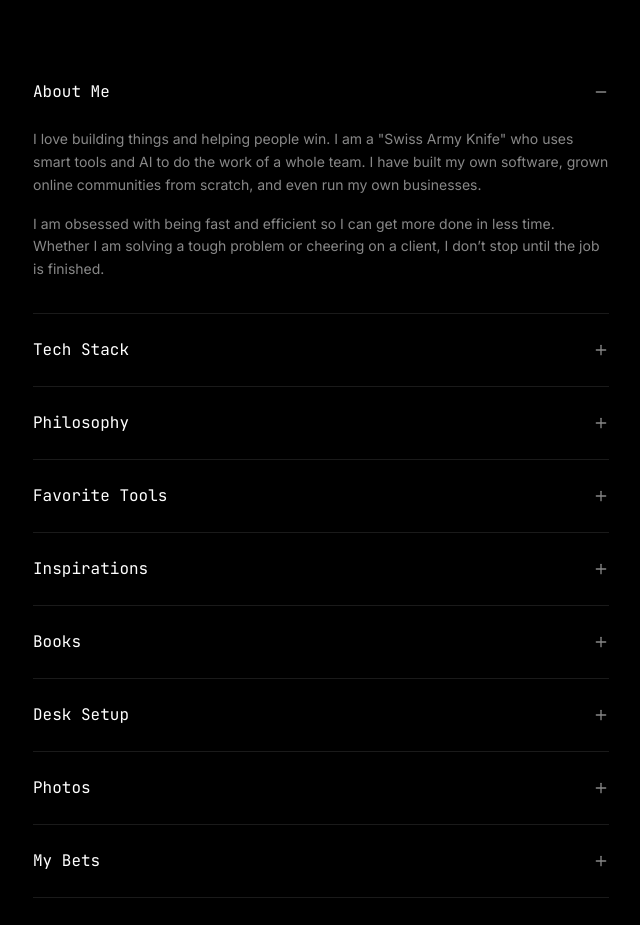
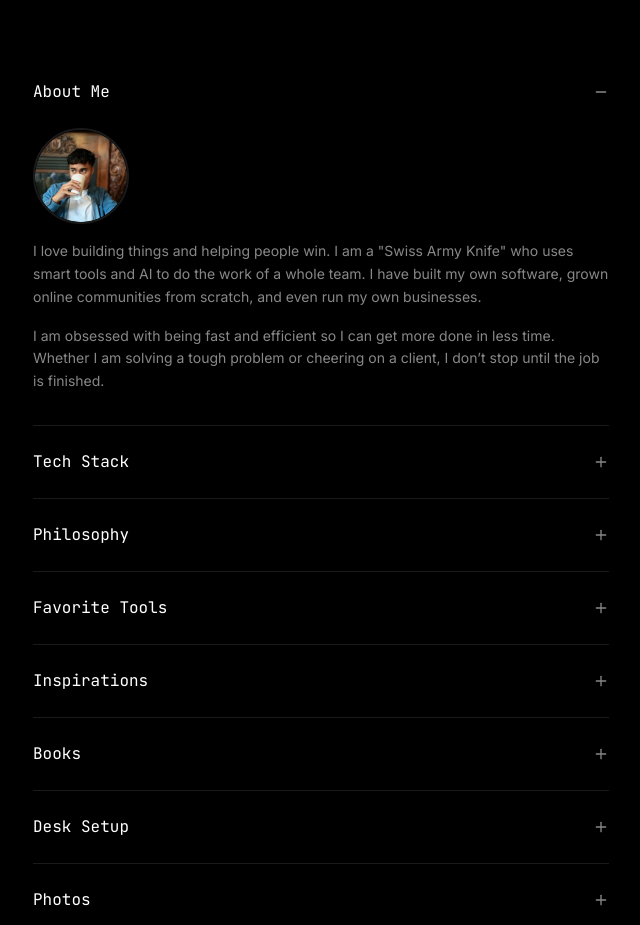
Before and after one commit to SyreeseOfficial/portfolio, a React (Vite) app: page /#/ in a window 1280 px wide. Shown: the part 2120-3045 px from the top of the page, without its empty margins (319-959 px from the left). Built offline with nearby package versions, Linux system fonts and the light colour scheme; a web font is replaced by a local one.

Commit message:
feat: add profile picture to about me section [skip ci]

```diff
--- a/components/home/Dashboard.tsx
+++ b/components/home/Dashboard.tsx
@@ -49,6 +49,13 @@ const Dashboard: React.FC = () => {
           onToggle={() => toggleModule("About Me")}
         >
           <div className="pl-4 md:pl-0 font-sans text-sm text-grey leading-relaxed space-y-4">
+            <div className="mb-4">
+              <img
+                src="/profile.jpg"
+                alt="Syreese Delos Santos"
+                className="w-24 h-24 rounded-full object-cover border-2 border-white/10"
+              />
+            </div>
             <p>
               I love building things and helping people win. I am a "Swiss Army Knife" who uses smart tools and AI to do the work of a whole team. I have built my own software, grown online communities from scratch, and even run my own businesses.
             </p>
```
Also changed, not shown: profile_picture.jpg (added), public/profile.jpg (added).
